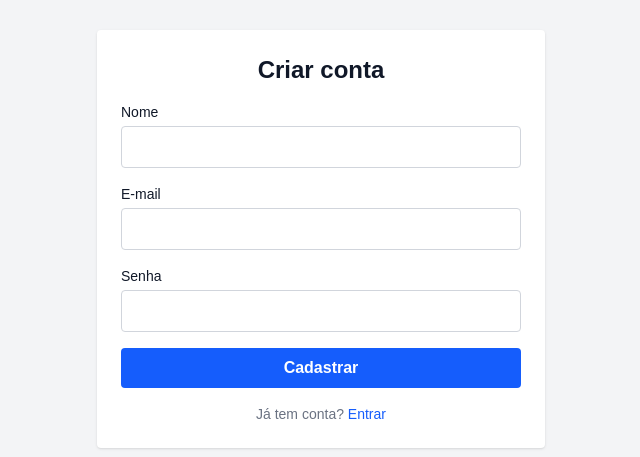
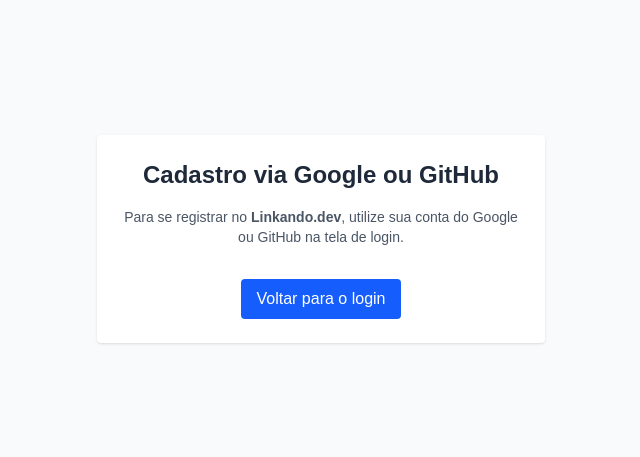
Before and after one commit to JrValerio/linkando.dev, a Next.js app in the folder linkando-frontend/: page /register in a window 1280 px wide. Shown: the part 161-618 px from the top of the page, without its empty margins (319-959 px from the left). Built offline with nearby package versions, Linux system fonts and the light colour scheme.

Commit message:
fix: remove formulário de cadastro e informa login exclusivo por OAuth

```diff
--- a/linkando-frontend/src/app/(public)/register/page.tsx
+++ b/linkando-frontend/src/app/(public)/register/page.tsx
@@ -1,92 +1,22 @@
 'use client';
 
 import Link from 'next/link';
-import { useState } from 'react';
 
 export default function RegisterPage() {
-  const [email, setEmail] = useState('');
-  const [name, setName] = useState('');
-  const [password, setPassword] = useState('');
-  const [success, setSuccess] = useState(false);
-
-  const handleSubmit = async (e: React.FormEvent) => {
-    e.preventDefault();
-    setSuccess(true);
-
-    // 🔐 Aqui entraria a chamada real para API de cadastro
-    // await axios.post('/api/register', { name, email, password });
-  };
-
   return (
-    <main className="min-h-screen flex items-center justify-center bg-gray-100 text-gray-900 px-4">
-      <form
-        onSubmit={handleSubmit}
-        className="bg-white p-6 rounded shadow w-full max-w-md space-y-4"
-      >
-        <h1 className="text-2xl font-bold text-center">Criar conta</h1>
-
-        <div>
-          <label htmlFor="name" className="block text-sm font-medium mb-1">
-            Nome
-          </label>
-          <input
-            type="text"
-            id="name"
-            required
-            value={name}
-            onChange={(e) => setName(e.target.value)}
-            className="w-full p-2 border border-gray-300 rounded"
-          />
-        </div>
-
-        <div>
-          <label htmlFor="email" className="block text-sm font-medium mb-1">
-            E-mail
-          </label>
-          <input
-            type="email"
-            id="email"
-            required
-            value={email}
-            onChange={(e) => setEmail(e.target.value)}
-            className="w-full p-2 border border-gray-300 rounded"
-          />
-        </div>
-
-        <div>
-          <label htmlFor="password" className="block text-sm font-medium mb-1">
-            Senha
-          </label>
-          <input
-            type="password"
-            id="password"
-            required
-            value={password}
-            onChange={(e) => setPassword(e.target.value)}
-            className="w-full p-2 border border-gray-300 rounded"
-          />
-        </div>
-
-        <button
-          type="submit"
-          className="w-full py-2 px-4 bg-blue-600 hover:bg-blue-700 text-white font-semibold rounded transition"
+    <main className="min-h-screen flex items-center justify-center bg-gray-50 text-gray-800 px-4">
+      <div className="bg-white p-6 rounded shadow max-w-md w-full text-center space-y-4">
+        <h1 className="text-2xl font-bold">Cadastro via Google ou GitHub</h1>
+        <p className="text-sm text-gray-600">
+          Para se registrar no <strong>Linkando.dev</strong>, utilize sua conta do Google ou GitHub na tela de login.
+        </p>
+        <Link
+          href="/sign-in"
+          className="inline-block mt-4 px-4 py-2 bg-blue-600 text-white rounded hover:bg-blue-700 transition"
         >
-          Cadastrar
-        </button>
-
-        {success && (
-          <p className="text-green-600 text-center text-sm mt-2">
-            Cadastro simulado com sucesso!
-          </p>
-        )}
-
-        <p className="text-center text-sm text-gray-500">
-          Já tem conta?{' '}
-          <Link href="/sign-in" className="text-blue-600 hover:underline font-medium">
-            Entrar
-          </Link>
-        </p>
-      </form>
+          Voltar para o login
+        </Link>
+      </div>
     </main>
   );
 }
```
